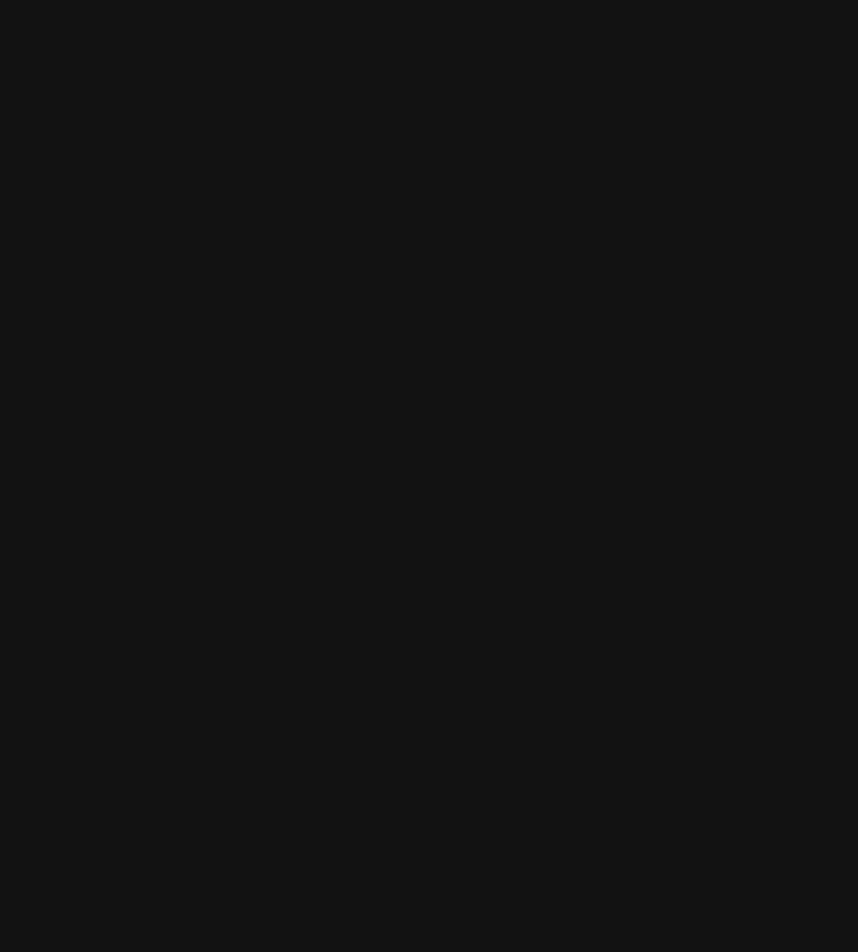
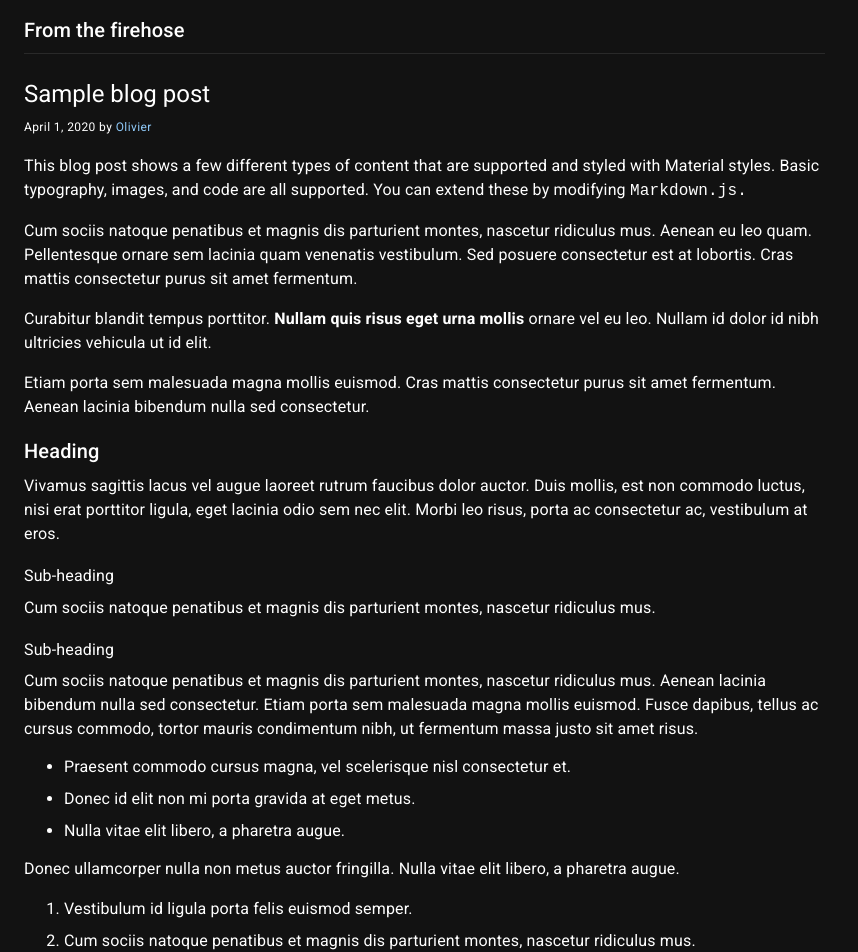
Before and after one commit to FulgrimPhoenix/blog, a React (Create React App) app: page / in a window 1280 px wide. Shown: the part 740-1692 px from the top of the page, without its empty margins (0-858 px from the left). Before the commit the page ends 800 px from the top, so only its background shows below. Built offline with nearby package versions, Linux system fonts and the light colour scheme.

Commit message:
feat: develop PostsFeed component and make one post for it

```diff
--- a/src/components/App/App.tsx
+++ b/src/components/App/App.tsx
@@ -1,9 +1,10 @@
 import { ThemeProvider } from "@emotion/react";
 import { Header } from "../Header/Header";
 import { NavBar } from "../NavBar/NavBar";
-import { PostsFeed } from "../NewsFeed/PostsFeed";
+import { PostsGrid } from "../PostsGrid/PostsGrid";
 import { AppRoot } from "./App.styles";
 import theme from "../../styles/theme";
+import { MainContent } from "../MainContent/MainContent";
 
 function App() {
   return (
@@ -11,7 +12,8 @@
       <AppRoot>
         <Header />
         <NavBar />
-        <PostsFeed />
+        <PostsGrid />
+        <MainContent />
       </AppRoot>
     </ThemeProvider>
   );
--- /dev/null
+++ b/src/components/MainContent/MainContent.tsx
@@ -0,0 +1,14 @@
+import { Grid2 } from "@mui/material";
+import React from "react";
+import { PostsFeed } from "../PostsFeed/PostsFeed";
+
+export const MainContent = () => {
+  return (
+    <Grid2 container columns={12} spacing={0} sx={{ mt: "24px" }}>
+      <Grid2 size={8}>
+        <PostsFeed />
+      </Grid2>
+      <Grid2 size={4}></Grid2>;
+    </Grid2>
+  );
+};
--- /dev/null
+++ b/src/components/PostsFeed/PostsFeed.const.tsx
@@ -0,0 +1,157 @@
+import { Container, Typography } from "@mui/material";
+
+export const POSTSLIST = [
+  {
+    title: "Sample blog post",
+    date: new Date(2020, 3, 1),
+    author: { name: "Olivier", link: "#" },
+    text: (
+      <>
+        <Typography color="secondary" sx={{ mb: "16px" }}>
+          This blog post shows a few different types of content that are
+          supported and styled with Material styles. Basic typography, images,
+          and code are all supported. You can extend these by modifying{" "}
+          <Typography component="code" fontFamily="monospace">
+            {"Markdown.js."}
+          </Typography>
+        </Typography>
+        <Typography color="secondary" sx={{ mb: "16px" }}>
+          Cum sociis natoque penatibus et magnis dis parturient montes, nascetur
+          ridiculus mus. Aenean eu leo quam. Pellentesque ornare sem lacinia
+          quam venenatis vestibulum. Sed posuere consectetur est at lobortis.
+          Cras mattis consectetur purus sit amet fermentum.
+        </Typography>
+        <Typography color="secondary" sx={{ mb: "16px" }}>
+          Curabitur blandit tempus porttitor.{" "}
+          <Typography component="strong" fontWeight="700">
+            Nullam quis risus eget urna mollis
+          </Typography>{" "}
+          ornare vel eu leo. Nullam id dolor id nibh ultricies vehicula ut id
+          elit.
+        </Typography>
+        <Typography color="secondary" sx={{ mb: "16px" }}>
+          Etiam porta sem malesuada magna mollis euismod. Cras mattis
+          consectetur purus sit amet fermentum. Aenean lacinia bibendum nulla
+          sed consectetur.
+        </Typography>
+        <Typography component="h6" variant="h6" color="secondary" gutterBottom>
+          Heading
+        </Typography>
+        <Typography color="secondary" sx={{ mb: "16px" }}>
+          Vivamus sagittis lacus vel augue laoreet rutrum faucibus dolor auctor.
+          Duis mollis, est non commodo luctus, nisi erat porttitor ligula, eget
+          lacinia odio sem nec elit. Morbi leo risus, porta ac consectetur ac,
+          vestibulum at eros.
+        </Typography>
+        <Typography
+          component="h6"
+          variant="subtitle1"
+          color="secondary"
+          gutterBottom
+        >
+          Sub-heading
+        </Typography>
+        <Typography color="secondary" sx={{ mb: "16px" }}>
+          Cum sociis natoque penatibus et magnis dis parturient montes, nascetur
+          ridiculus mus.
+        </Typography>
+        <Typography
+          component="h6"
+          variant="subtitle1"
+          color="secondary"
+          gutterBottom
+        >
+          Sub-heading
+        </Typography>
+        <Typography color="secondary">
+          Cum sociis natoque penatibus et magnis dis parturient montes, nascetur
+          ridiculus mus. Aenean lacinia bibendum nulla sed consectetur. Etiam
+          porta sem malesuada magna mollis euismod. Fusce dapibus, tellus ac
+          cursus commodo, tortor mauris condimentum nibh, ut fermentum massa
+          justo sit amet risus.
+        </Typography>
+        <Container
+          component="ul"
+          sx={{
+            m: "14px 0",
+            "@media (min-width:600px)": {
+              padding: "0 ",
+              pl: "40px",
+            },
+          }}
+        >
+          <Typography
+            component="li"
+            variant="body1"
+            color="secondary"
+            sx={{ mt: "8px" }}
+          >
+            Praesent commodo cursus magna, vel scelerisque nisl consectetur et.
+          </Typography>
+
+          <Typography
+            component="li"
+            variant="body1"
+            color="secondary"
+            sx={{ mt: "8px" }}
+          >
+            Donec id elit non mi porta gravida at eget metus.
+          </Typography>
+          <Typography
+            component="li"
+            variant="body1"
+            color="secondary"
+            sx={{ mt: "8px" }}
+          >
+            Nulla vitae elit libero, a pharetra augue.
+          </Typography>
+        </Container>
+        <Typography color="secondary" sx={{ mb: "16px" }}>
+          Donec ullamcorper nulla non metus auctor fringilla. Nulla vitae elit
+          libero, a pharetra augue.
+        </Typography>
+        <Container
+          component="ol"
+          sx={{
+            m: "14px 0",
+            "@media (min-width:600px)": {
+              padding: "0 ",
+              pl: "40px",
+            },
+          }}
+        >
+          <Typography
+            component="li"
+            variant="body1"
+            color="secondary"
+            sx={{ mt: "8px" }}
+          >
+            Vestibulum id ligula porta felis euismod semper.
+          </Typography>
+
+          <Typography
+            component="li"
+            variant="body1"
+            color="secondary"
+            sx={{ mt: "8px" }}
+          >
+            Cum sociis natoque penatibus et magnis dis parturient montes,
+            nascetur ridiculus mus.
+          </Typography>
+          <Typography
+            component="li"
+            variant="body1"
+            color="secondary"
+            sx={{ mt: "8px" }}
+          >
+            Maecenas sed diam eget risus varius blandit sit amet non magna.
+          </Typography>
+        </Container>
+        <Typography color="secondary" sx={{ mb: "16px" }}>
+          Cras mattis consectetur purus sit amet fermentum. Sed posuere
+          consectetur est at lobortis.
+        </Typography>
+      </>
+    ),
+  },
+];
--- /dev/null
+++ b/src/components/PostsFeed/PostsFeed.tsx
@@ -0,0 +1,76 @@
+import { Container, Divider, Link, Typography } from "@mui/material";
+import { POSTSLIST } from "./PostsFeed.const";
+
+export const PostsFeed = () => {
+  return (
+    <Container
+      sx={{
+        margin: 0,
+        boxSizing: "border-box",
+        "@media (min-width:600px)": {
+          padding: "20px 20px 20px 0px",
+        },
+      }}
+    >
+      <Typography
+        component="h6"
+        color="secondary"
+        variant="h6"
+        sx={{
+          letterSpacing: "0.0075em",
+          fontSize: "1.25rem",
+          fontWeight: "500",
+          lineHeight: "1.6",
+        }}
+        gutterBottom
+      >
+        From the firehose
+      </Typography>
+      <Divider sx={{ backgroundColor: "rgba(255, 255, 255, 0.12)" }} />
+      <Container
+        sx={{
+          margin: 0,
+          boxSizing: "border-box",
+          "@media (min-width:600px)": {
+            padding: "24px 0 ",
+          },
+        }}
+      >
+        {POSTSLIST.map((post) => {
+          return (
+            <>
+              <Typography
+                component="h5"
+                variant="h5"
+                color="secondary"
+                gutterBottom
+              >
+                {post.title}
+              </Typography>
+              <Typography
+                color="secondary"
+                component="p"
+                sx={{
+                  fontSize: "0.75rem",
+                  fontWeight: "400",
+                  lineHeight: "1.66",
+                  letterSpacing: "0.03333em",
+                  mb: "16px",
+                }}
+              >
+                {`${post.date.toLocaleDateString("en-US", {
+                  month: "long",
+                })} ${post.date.getDate()}, ${post.date.getFullYear()}`}{" "}
+                by{" "}
+                <Link href={post.author.link} underline="none">
+                  {post.author.name}
+                </Link>
+              </Typography>
+              {post.text}
+            </>
+          );
+        })}
+      </Container>
+    </Container>
+  );
+};
--- a/src/components/NewsFeed/PostsFeed.const.ts
+++ b/src/components/PostsGrid/PostsGrid.const.ts
@@ -19,10 +19,10 @@
   },
 };
 
-export const POSTSLIST: IPOST[] = [
+export const SECONDARYPOSTS: IPOST[] = [
   {
     title: "Featured post",
-    date: new Date(),
+    date: new Date(2020, 10, 12),
     paragraph:
       "This is a wider card with supporting text below as a natural lead-in to additional content.",
     moreInfo: {
@@ -32,7 +32,7 @@
   },
   {
     title: "Post title",
-    date: new Date(),
+    date: new Date(2020, 10, 11),
     paragraph:
       "This is a wider card with supporting text below as a natural lead-in to additional content.",
     moreInfo: {
--- a/src/components/NewsFeed/PostsFeed.tsx
+++ b/src/components/PostsGrid/PostsGrid.tsx
@@ -7,9 +7,9 @@
   Paper,
   Typography,
 } from "@mui/material";
-import { MAINPOST, POSTSLIST } from "./PostsFeed.const";
+import { MAINPOST, SECONDARYPOSTS } from "./PostsGrid.const";
 
-export const PostsFeed = () => {
+export const PostsGrid = () => {
   return (
     <>
       <Paper
@@ -22,8 +22,6 @@
       >
         <Container
           sx={{
-            maxWidth: "50%",
-            padding: "48px 0 48px 48px",
             margin: 0,
             boxSizing: "border-box",
             "@media (min-width:1200px)": {
@@ -56,7 +54,7 @@
         </Container>
       </Paper>
       <Grid2 container columns={12} spacing={4}>
-        {POSTSLIST.map((post) => {
+        {SECONDARYPOSTS.map((post) => {
           return (
             <Grid2 size={{ xs: 12, sm: 6, md: 6 }}>
               <Card
@@ -72,6 +70,7 @@
                       maxWidth: "440px",
                       p: "0",
                       m: "0",
+                      boxSizing: "border-box",
                       "@media (min-width:1200px)": {
                         maxWidth: "440px",
                       },
```
